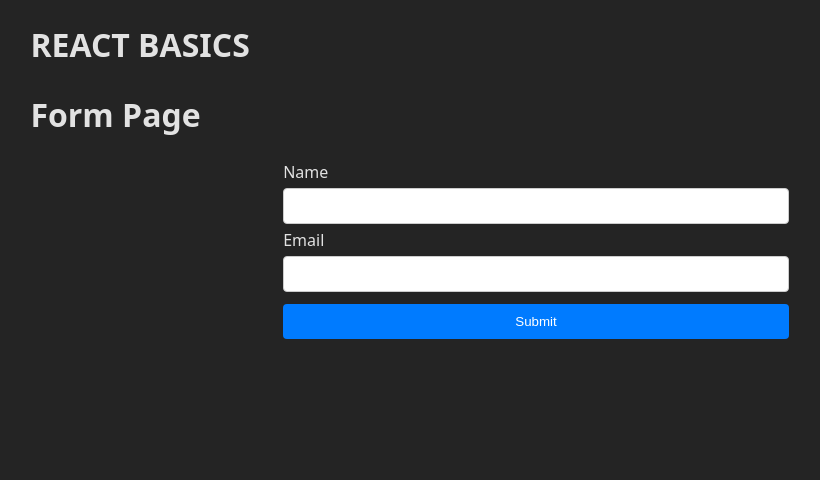
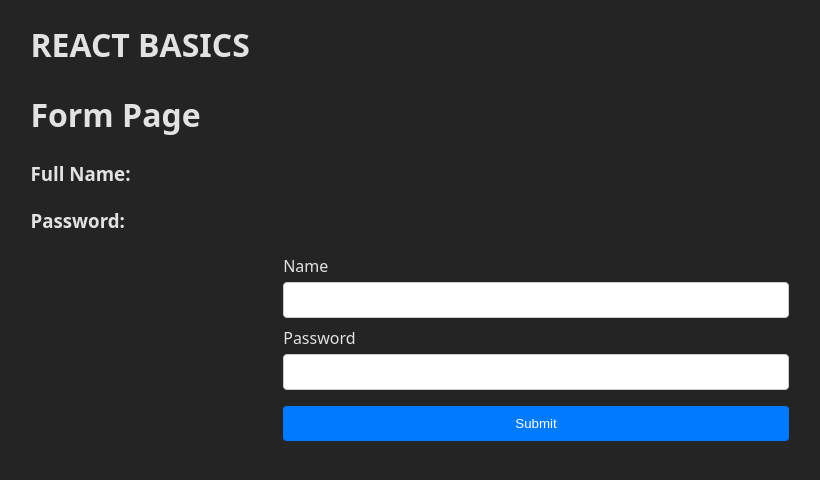
Before and after one commit to satriakamaln/react-basics-voidfnc, a React (Vite) app: page /form in a window 1280 px wide. Shown: the top 480 px of the page, without its empty margins (104-924 px from the left). Built offline with nearby package versions, Linux system fonts and the light colour scheme.

Commit message:
form validation

```diff
--- a/src/pages/FormPage.tsx
+++ b/src/pages/FormPage.tsx
@@ -1,4 +1,5 @@
-import { use, useRef, useState } from "react";
+// import { Ref } from "react";
+import { useState } from "react";
 
 const inputStyle = {
     padding: "8px",
@@ -19,25 +20,54 @@ const buttonStyle = {
 
 const FormPage = () => {
     //uncontrolled component/input
-    const inputRef = useRef<HTMLInputElement>(null);
-    const inputEmailRef = useRef<HTMLInputElement>(null);
+    // const inputRef = useRef<HTMLInputElement>(null);
+    // const inputEmailRef = useRef<HTMLInputElement>(null);
+
+    const [fullNameErrorMessage, setFullNameErrorMessage] = useState("");
+    const [passwordErrorMessage, setPasswordErrorMessage] = useState("");
 
     //controlled component/input
-    const [fullNameInput, setFullName] = useState("");
-    const [emailInput, setEmail] = useState("");
+    const [fullNameInput, setFullNameInput] = useState("");
+    const [passwordInput, setPasswordInput] = useState("");
 
-    const handleSubmit = () => {
-        const fullNameFormValue = inputRef.current?.value;
-        const emailFormValue = inputEmailRef.current?.value;
-        alert(`Full Name: ${fullNameFormValue}, Email: ${emailFormValue}`);
+    const handleSubmit = (event: React.FormEvent<HTMLFormElement>) => {
+        event.preventDefault();
+        // const fullNameFormValue = inputRef.current?.value;
+        // const emailFormValue = inputEmailRef.current?.value;
+        // alert(`Full Name: ${fullNameFormValue}, Email: ${emailFormValue}`);
+
+        const fullNameValidation = fullNameInput.length < 3;
+        const passwordValidation = passwordInput.length < 8;
+
+        if (fullNameValidation) {
+            setFullNameErrorMessage(
+                "Full name must be at least 3 characters long."
+            );
+        } else {
+            setFullNameErrorMessage("");
+        }
+
+        if (passwordValidation) {
+            setPasswordErrorMessage(
+                "Password must be at least 8 characters long."
+            );
+        } else {
+            setPasswordErrorMessage("");
+        }
+
+        if (!fullNameValidation && !passwordValidation) {
+            alert(`Full Name: ${fullNameInput}, Password: ${passwordInput}`);
+        }
     };
 
     return (
         <div>
             <h1>Form Page</h1>
-            <h3>{fullNameInput}</h3>
+            <h3>Full Name: {fullNameInput}</h3>
+            <h3>Password: {passwordInput}</h3>
 
             <form
+                onSubmit={handleSubmit}
                 style={{
                     maxWidth: "50%",
                     margin: "0 auto",
@@ -48,25 +78,51 @@ const FormPage = () => {
             >
                 <label htmlFor="name">Name</label>
                 <input
-                    onChange={(event) => setFullName(event.target.value)}
+                    style={inputStyle}
+                    onChange={(event) => {
+                        setFullNameInput(event.target.value);
+
+                        const fullNameValidation =
+                            event.target.value.length < 3;
+
+                        if (fullNameValidation) {
+                            setFullNameErrorMessage(
+                                "Full name must be at least 3 characters long."
+                            );
+                        } else {
+                            setFullNameErrorMessage("");
+                        }
+                    }}
                     id="name"
                     type="text"
                     name="name"
+                    value={fullNameInput}
+                />
+                <span style={{ color: "red" }}>{fullNameErrorMessage}</span>
+                <label htmlFor="password">Password</label>
+                <input
                     style={inputStyle}
+                    onChange={(event) => {
+                        setPasswordInput(event.target.value);
+
+                        const passwordValidation =
+                            event.target.value.length < 8;
+
+                        if (passwordValidation) {
+                            setPasswordErrorMessage(
+                                "Password must be at least 8 characters long."
+                            );
+                        } else {
+                            setPasswordErrorMessage("");
+                        }
+                    }}
+                    id="password"
+                    type="password"
+                    name="password"
+                    value={passwordInput}
                 />
-                <label htmlFor="email">Email</label>
-                <input
-                    ref={inputEmailRef}
-                    id="email"
-                    type="email"
-                    name="email"
-                    style={inputStyle}
-                />
-                <button
-                    style={buttonStyle}
-                    type="submit"
-                    onClick={handleSubmit}
-                >
+                <span style={{ color: "red" }}>{passwordErrorMessage}</span>
+                <button style={buttonStyle} type="submit">
                     Submit
                 </button>
             </form>
```
